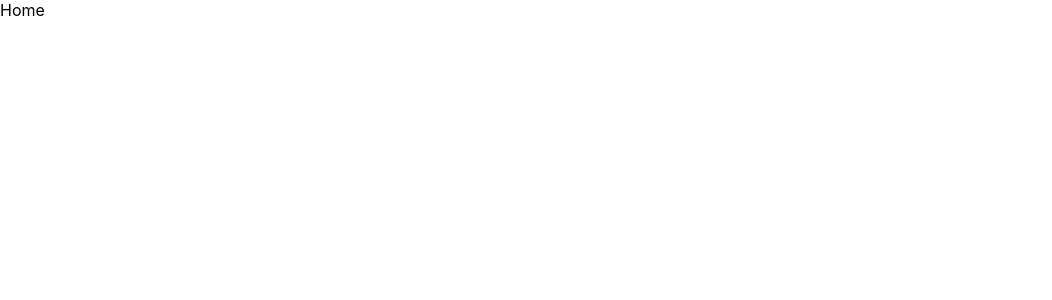
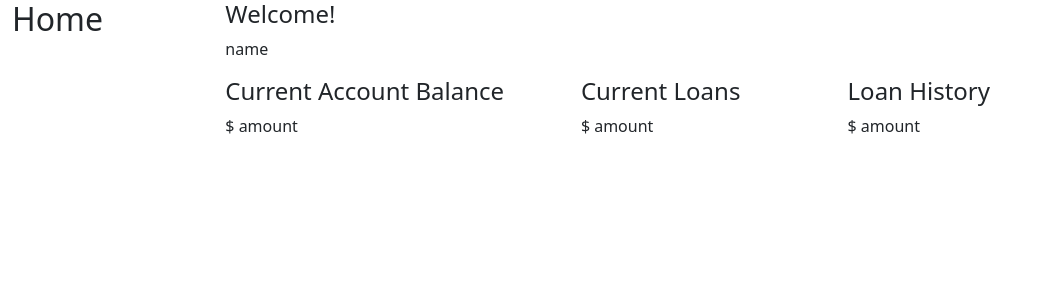
Before and after one commit to marcushojww/TT4_6, a React (Create React App) app in the folder client/loan-app/: page / in a window 1280 px wide. Shown: the top 300 px of the page, without its empty margins (0-1052 px from the left). Built offline with nearby package versions, Linux system fonts and the light colour scheme.

Commit message:
created home page layout

```diff
--- a/client/loan-app/package.json
+++ b/client/loan-app/package.json
@@ -11,7 +11,9 @@
     "@testing-library/react": "^12.1.4",
     "@testing-library/user-event": "^13.5.0",
     "axios": "^0.26.1",
+    "bootstrap": "^5.1.3",
     "react": "^17.0.2",
+    "react-bootstrap": "^2.2.1",
     "react-dom": "^17.0.2",
     "react-router-dom": "^6.2.2",
     "react-scripts": "5.0.0",
--- a/client/loan-app/src/pages/Home.js
+++ b/client/loan-app/src/pages/Home.js
@@ -1,7 +1,41 @@
 import React from "react";
+import '../../node_modules/bootstrap/dist/css/bootstrap.min.css';
 
 function Home() {
-  return <div>Home</div>;
+  return <div class="container-fluid">
+  <div class="row content">
+    <div class="col-sm-2">
+      <h2>Home</h2>
+    </div>
+    <div class="col-sm-10">
+      <div class="well">
+        <h4>Welcome!</h4>
+        <p>name</p>
+      </div>
+      <div class="row">
+        <div class="col-sm-4">
+          <div class="well">
+            <h4>Current Account Balance</h4>
+            <p>$ amount</p>
+          </div>
+        </div>
+        <div class="col-sm-3">
+          <div class="well">
+            <h4>Current Loans</h4>
+            <p>$ amount</p>
+          </div>
+        </div>
+        <div class="col-sm-3">
+          <div class="well">
+            <h4>Loan History</h4>
+            <p>$ amount</p>
+          </div>
+          </div>
+          </div>
+          </div>
+  </div>
+  </div>;
 }
 
+
 export default Home;
```
Also changed, not shown: client/loan-app/public/logo.png (added), 1 other file (tests, documents, lock files or other folders).
